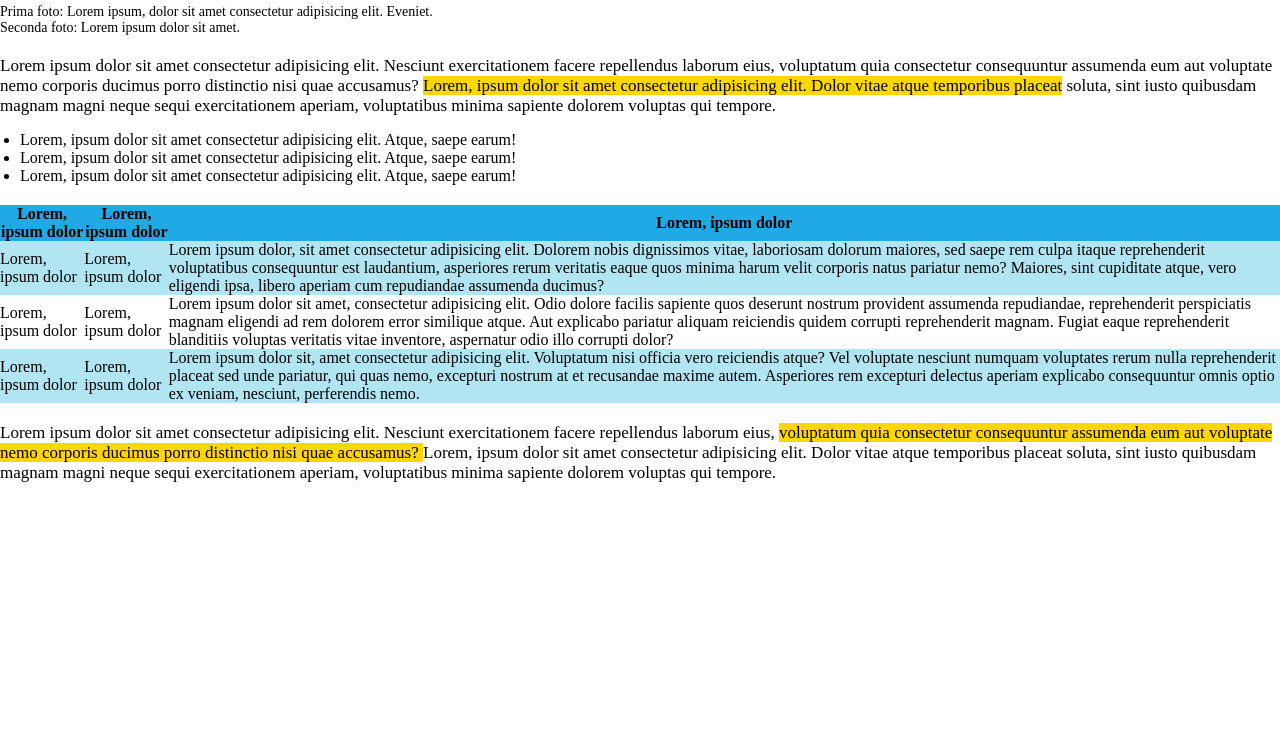
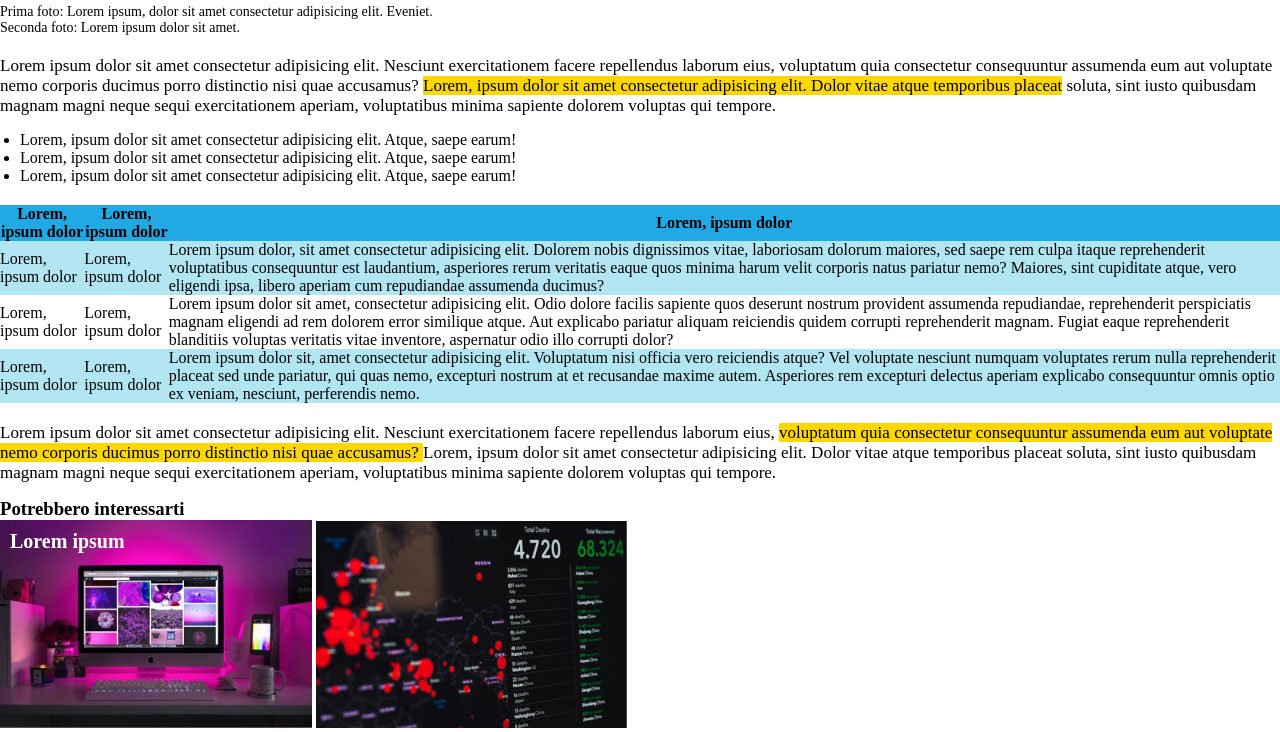
Before and after one commit to Ddanilo9/html-css-booleaner, a plain HTML site: page index.html in a window 1280 px wide. Shown: the part 570-1302 px from the top of the page. Before the commit the page ends 1068 px from the top, so only its background shows below. Drawn offline with Linux system fonts and the light colour scheme.

Commit message:
aggiunta ultime immagini

```diff
--- a/css/app.css
+++ b/css/app.css
@@ -65,3 +65,13 @@ table{
 .table-light{
     background-color: rgba(177,229,242,255);
 }
+
+.caption span {
+    padding: 10px;
+    color: white;
+    position: absolute;
+    left: 0;
+}
+.caption span strong {
+    font-size: 20px;
+}
--- a/index.html
+++ b/index.html
@@ -69,9 +69,17 @@
 
         </section>
     </main>
-                        <!-- Footer -->
+                          <!-- Footer -->
+
     <footer>
-        <h3></h3>
+        <h3>Potrebbero interessarti</h3>
+        <div class="caption">
+            <img src="img/monitor.jpg" alt="" />
+            <span>
+               <strong>Lorem ipsum</strong>
+            </span>
+            <img src="img/graph.jpg" alt="">
+         </div>
     </footer>
 
 
```
